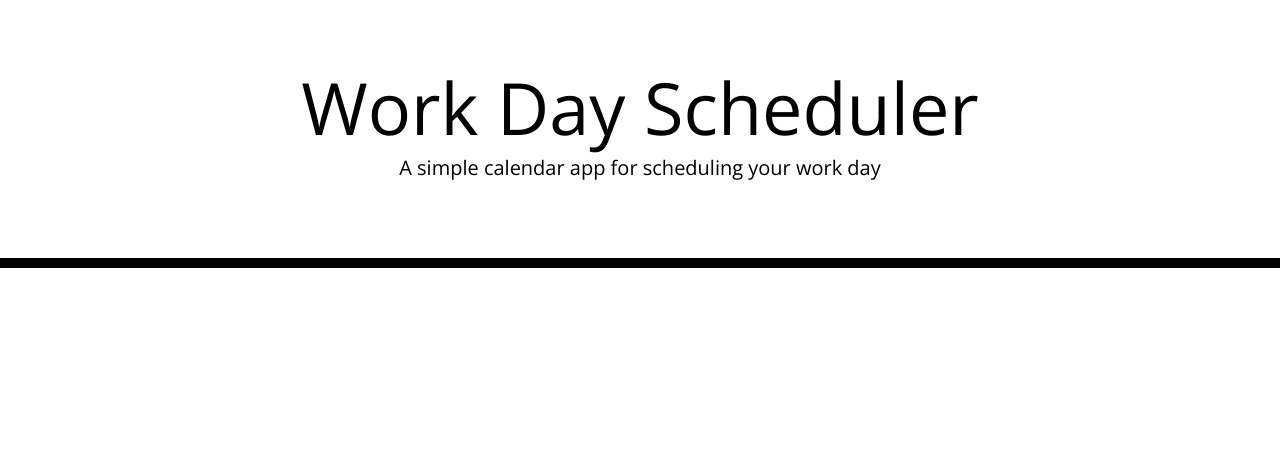
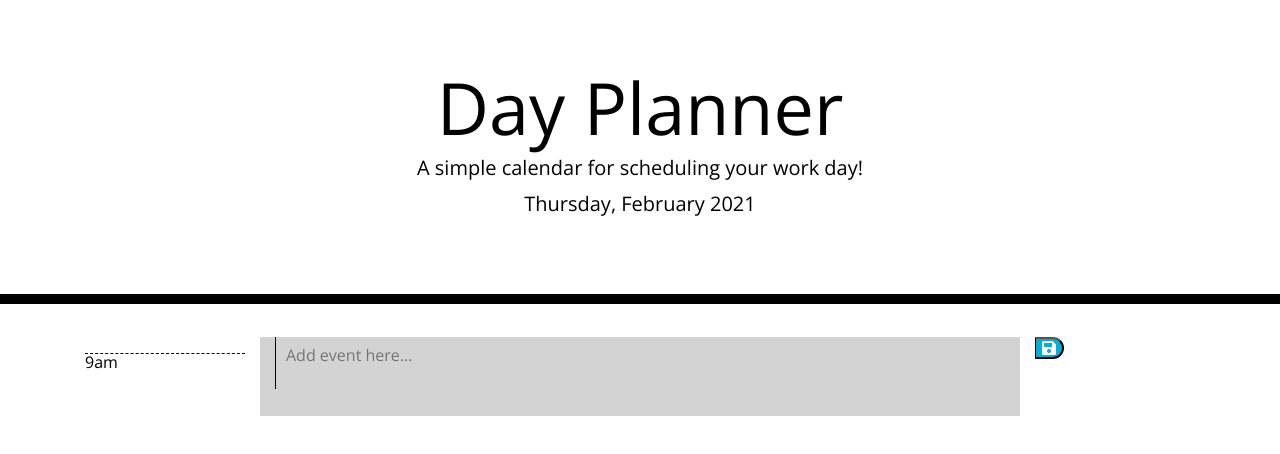
Before and after one commit to rhineyman/Calender, a plain HTML site: page index.html in a window 1280 px wide. Drawn offline with nearby package versions, Linux system fonts and the light colour scheme.

Commit message:
column and row showing

```diff
--- a/assets/script/script.js
+++ b/assets/script/script.js
@@ -0,0 +1,42 @@
+//link jquery
+//create rows columns set time text prompt and save button(inside css)
+//make hours show am/pm
+//local storage?
+//if else for color changing in css based on time
+
+
+
+
+
+$(document).ready(function () {
+    $("#currentDay").text(moment().format("dddd, MMMM YYYY"));
+    for (let i = 9; i < 18; i++) {
+
+
+        var row = $(`<div data-time=${i} id='${i}' class="row">`);
+
+        var column1 = $('<div class="col-sm-2"> <p class="hour">' + formatHours(i) + '</p>');
+        var column2 = $(`<div class="col-sm-8 past"><textarea id=text${i} class="prompt" placeholder="Add event here..."></textarea>`);
+        var column3 = $(`<div class="col-sm-2"><button class="saveButton" id=${i}><i class="fas fa-save"></i></button>`);
+
+
+        row.append(column1, column2, column3);
+
+
+
+        $(".container").append(row);
+
+        getLocalStorage(i);
+    }
+
+    function formatHours(hour) {
+        var ampm = hour >= 12 ? 'pm' : 'am';
+        hour = hour % 12;
+        hour = hour ? hour : 12;
+        return hour + ampm;
+    }
+    formatHours();
+
+
+
+})
--- a/assets/style/style.css
+++ b/assets/style/style.css
@@ -57,7 +57,7 @@ body {
     color: white;
   }
 
-  .saveBtn {
+  .saveButton {
     border-left: 1px solid black;
     border-top-right-radius: 15px;
     border-bottom-right-radius: 15px;
@@ -65,7 +65,7 @@ body {
     color: white;
   }
 
-  .saveBtn i:hover {
-    font-size: 20px;
+  .saveButton i:hover {
+    font-size: 30px;
     transition: all .3s ease-in-out;
   }
--- a/index.html
+++ b/index.html
@@ -4,6 +4,10 @@
     <meta charset="UTF-8" />
     <meta name="viewport" content="width=device-width, initial-scale=1.0" />
     <meta http-equiv="X-UA-Compatible" content="ie=edge" />
+    <script
+    src="https://code.jquery.com/jquery-3.5.1.min.js"
+    integrity="sha256-CSXorXvZcTkaix6Yvo6HppcZGetbYMGWSFlBw8HfCJo="
+    crossorigin="anonymous"></script>
     <link
       rel="stylesheet"
       href="https://stackpath.bootstrapcdn.com/bootstrap/4.3.1/css/bootstrap.min.css"
@@ -24,8 +28,8 @@
 
   <body>
     <header class="jumbotron">
-      <h1 class="display-3">Work Day Scheduler</h1>
-      <p class="lead">A simple calendar app for scheduling your work day</p>
+      <h1 class="display-3">Day Planner</h1>
+      <p class="lead">A simple calendar for scheduling your work day!</p>
       <p id="currentDay" class="lead"></p>
     </header>
     <div class="container">
```
Also changed, not shown: 1 other file.
